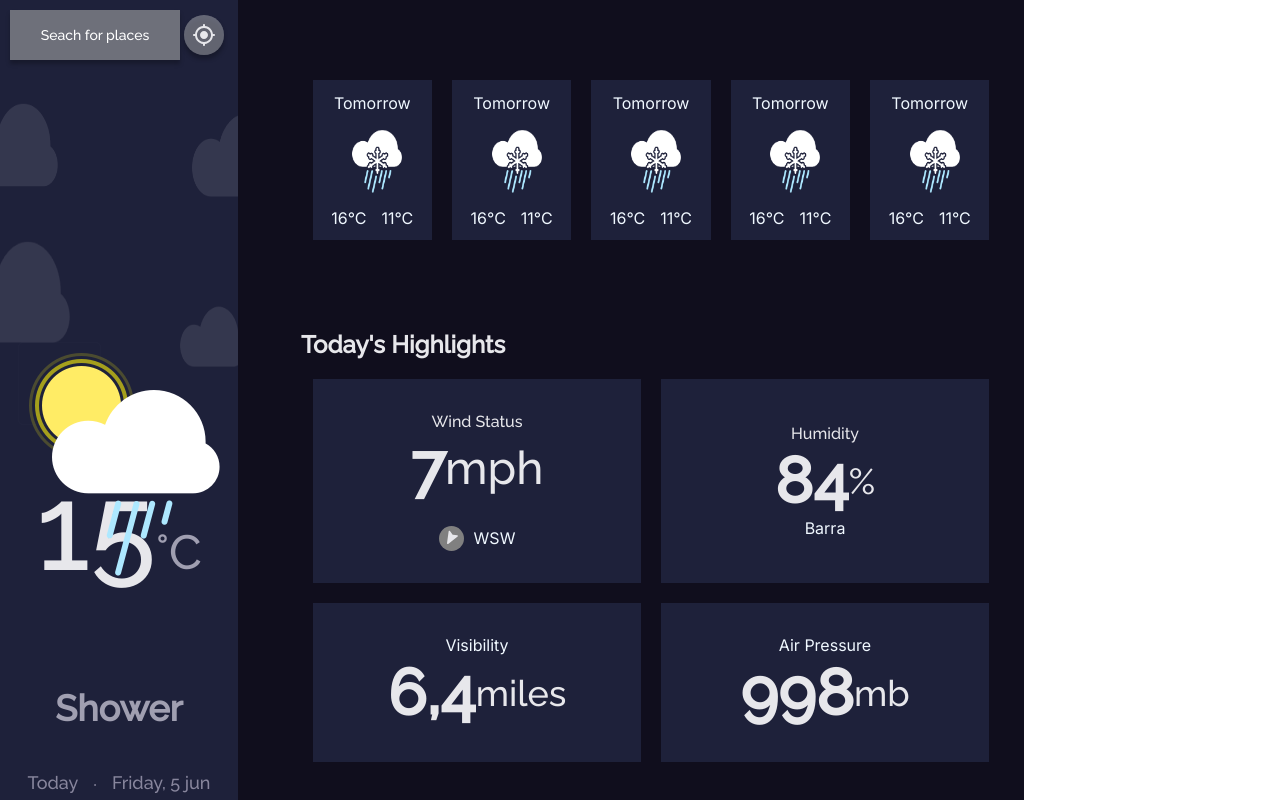
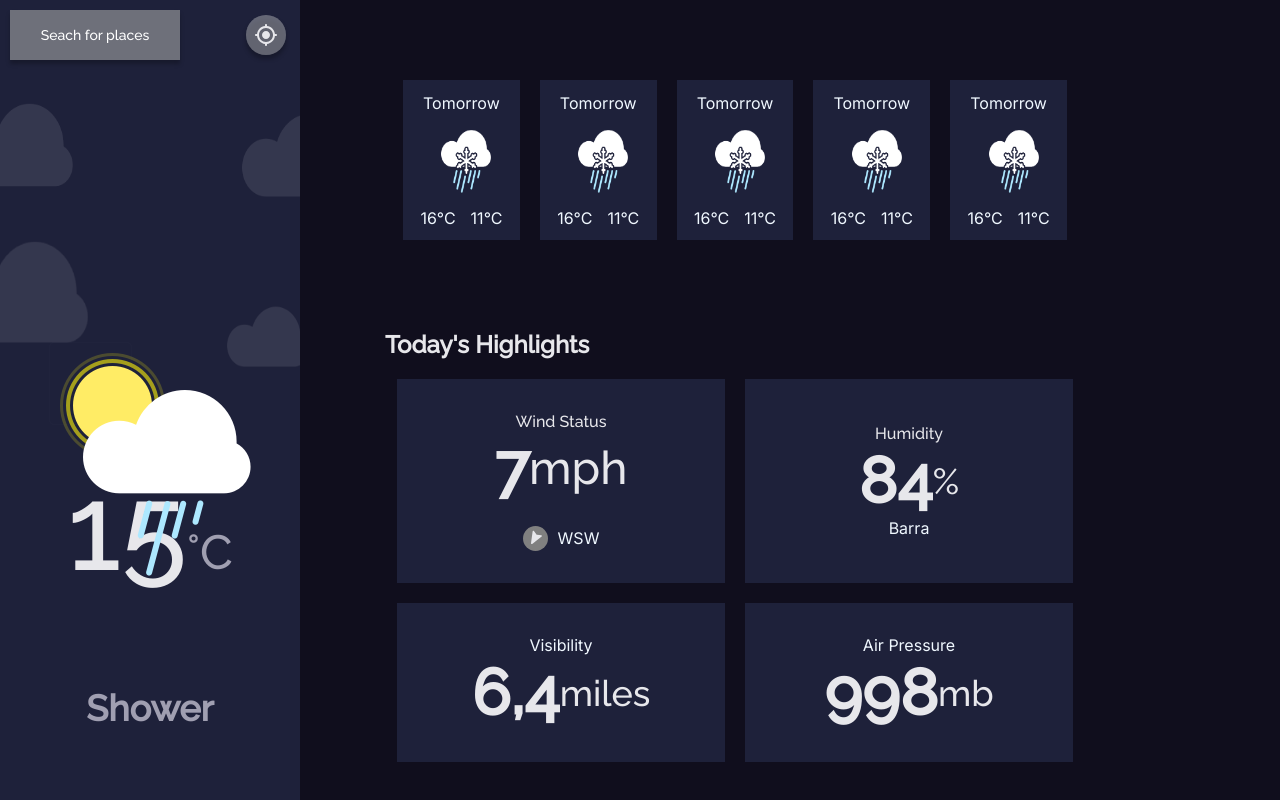
Before and after one commit to MoraxAlejo/ProyectoFinalLvl2, a Next.js app: page / in a window 1280 px wide. Shown: the top 800 px of the page. Built offline with nearby package versions, Linux system fonts and the light colour scheme.

Commit message:
Quinto Commit

```diff
--- a/componentes/Cards/Cards.css
+++ b/componentes/Cards/Cards.css
@@ -252,7 +252,7 @@
           display: flex;
           background-color:  #100E1D ;
           height: auto;
-          max-width: 1024px;
+          max-width: 1284px;
         }
 
         .bigcard {
@@ -277,7 +277,7 @@
 
            .small-cards {
             padding-top: 80px;
-            padding-left: 40px;
+            padding-left: 70px;
            }
 
 
--- a/src/app/globals.css
+++ b/src/app/globals.css
@@ -144,6 +144,7 @@ padding-bottom: 40px;
 }
 
 .today {
+  padding-top: 70px;
   display: flex;
   justify-content: center;
   align-items: center;
```
